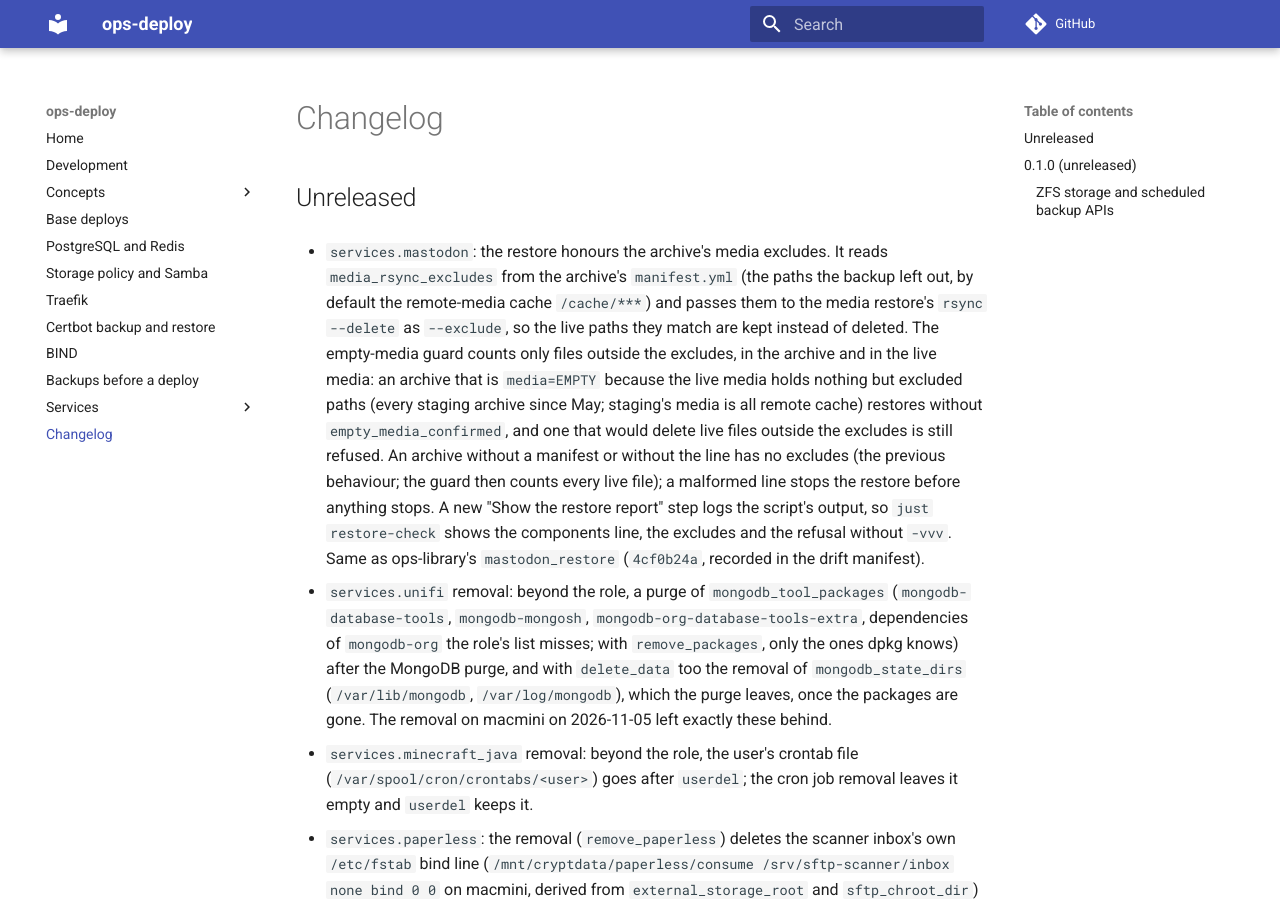
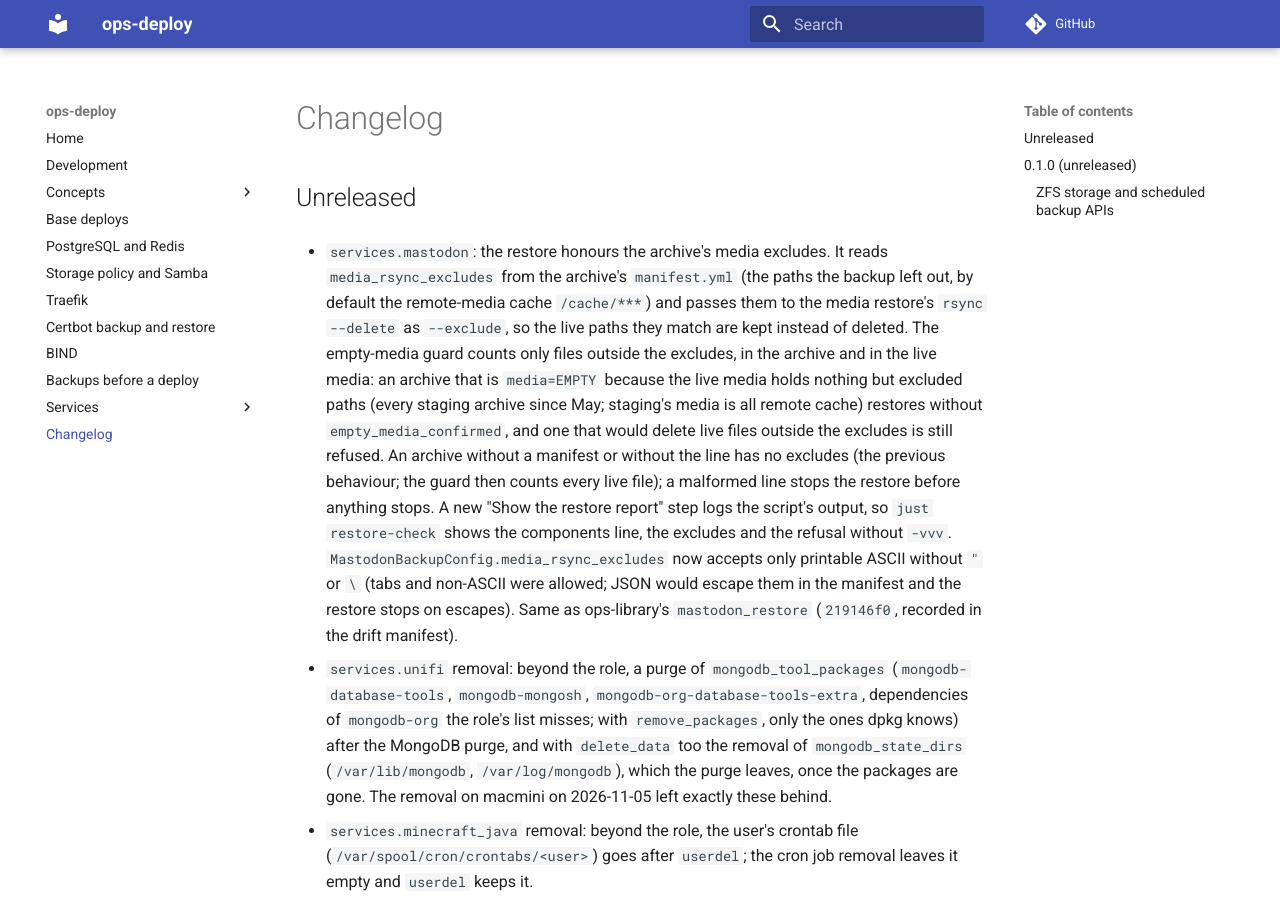
Before and after one commit to ephes/ops-deploy, an MkDocs documentation site: the page built from docs/changelog.md, in a window 1280 px wide and 900 px high. Built offline with MkDocs 1.6.1 and Material for MkDocs 9.7.7, drawn with Linux system fonts in a browser that asks for light colours; comment, search, counter and statistics services are not loaded.

Commit message:
mastodon restore: changelog names the stricter exclude patterns; drift manifest at ops-library 219146f0

```diff
--- a/docs/changelog.md
+++ b/docs/changelog.md
@@ -16,8 +16,11 @@
   the guard then counts every live file); a malformed line stops the restore
   before anything stops. A new "Show the restore report" step logs the
   script's output, so `just restore-check` shows the components line, the
-  excludes and the refusal without `-vvv`. Same as ops-library's
-  `mastodon_restore` (`4cf0b24a`, recorded in the drift manifest).
+  excludes and the refusal without `-vvv`. `MastodonBackupConfig.media_rsync_excludes`
+  now accepts only printable ASCII without `"` or `\` (tabs and non-ASCII
+  were allowed; JSON would escape them in the manifest and the restore stops
+  on escapes). Same as ops-library's `mastodon_restore` (`219146f0`,
+  recorded in the drift manifest).
 
 - `services.unifi` removal: beyond the role, a purge of
   `mongodb_tool_packages` (`mongodb-database-tools`, `mongodb-mongosh`,
```
Also changed, not shown: docs/services/mastodon.md (+1 -1 lines), 1 other file.
